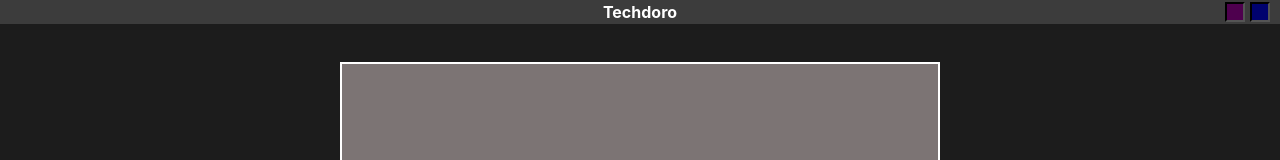
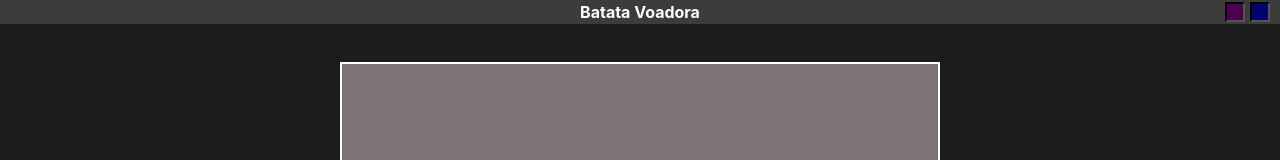
Before and after one commit to Zelchi/Aero.Final, a React (Vite) app: page / in a window 1280 px wide. Shown: the top 160 px of the page. Built offline with nearby package versions, Linux system fonts and the light colour scheme.

Commit message:
fix: update title in BarraJanela component to 'Batata Voadora'

```diff
--- a/src/components/global/BarraJanela.tsx
+++ b/src/components/global/BarraJanela.tsx
@@ -63,7 +63,7 @@ export const BarraJanela = () => {
 
             </Caixa1>
 
-            <Titulo>Techdoro</Titulo>
+            <Titulo>Batata Voadora</Titulo>
 
             <Caixa2>
                 <Minimizar
```
